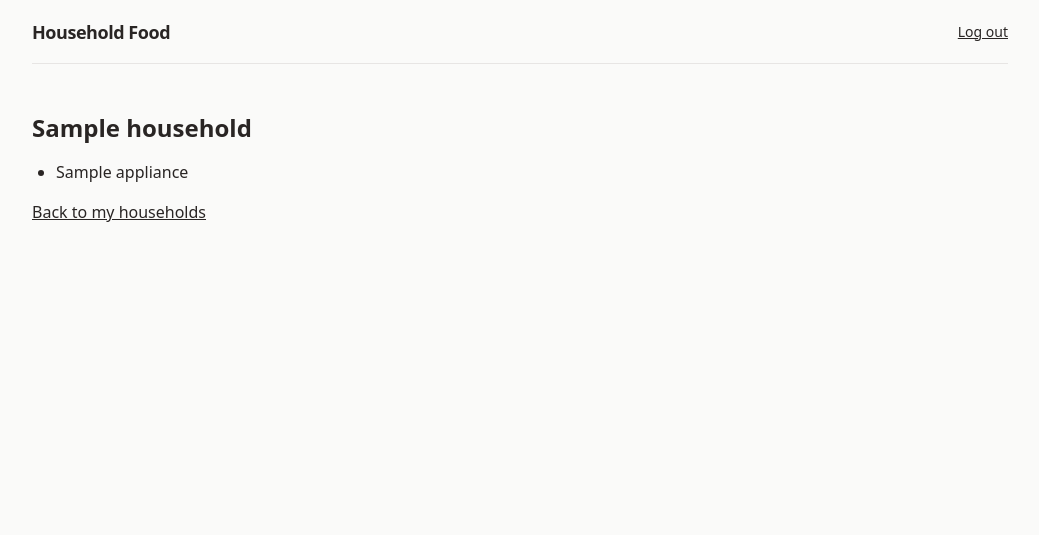
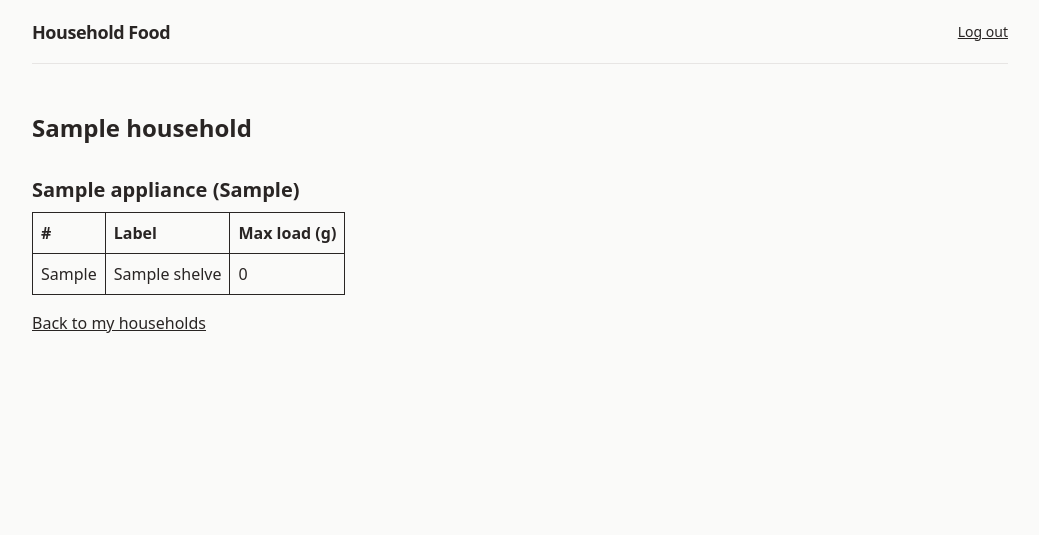
Before and after one commit to KovarikJakub/Pantry-Tracker, a Laravel app: template resources/views/household/show.blade.php in a window 1280 px wide. Shown: the top 535 px of the page, without its empty margins (120-1159 px from the left). Run offline with Laravel 12, Linux system fonts and the light colour scheme; the template is opened without the code that fills it: most values are stand-ins (such as "Sample title", 1, 10 or a date in 2020); style sheets or scripts are compiled from the project's sources.

Commit message:
add simple UI to display Applinaces and Shelves in a household

```diff
--- a/resources/views/household/show.blade.php
+++ b/resources/views/household/show.blade.php
@@ -35,11 +35,32 @@
     @if ($household->appliances->isEmpty())
         <p class="mt-4">There are no appliances in this household.</p>
     @else
-        <ul class="mt-4 list-disc pl-6">
-            @foreach ($household->appliances as $appliance)
-                <li>{{ $appliance->name }}</li>
-            @endforeach
-        </ul>
+        @foreach ($household->appliances as $appliance)
+            <h2 class="mt-8 text-xl font-semibold">{{ $appliance->name }} ({{ $appliance->appliance_type }})</h2>
+
+            @if ($appliance->shelves->isEmpty())
+                <p class="mt-2">This appliance has no shelves.</p>
+            @else
+                <table class="mt-2 border">
+                    <thead>
+                        <tr>
+                            <th class="border p-2 text-left">#</th>
+                            <th class="border p-2 text-left">Label</th>
+                            <th class="border p-2 text-left">Max load (g)</th>
+                        </tr>
+                    </thead>
+                    <tbody>
+                        @foreach ($appliance->shelves as $shelf)
+                            <tr>
+                                <td class="border p-2">{{ $shelf->shelf_order }}</td>
+                                <td class="border p-2">{{ $shelf->label }}</td>
+                                <td class="border p-2">{{ number_format((float) $shelf->max_load_capacity_g, 0, '.', ' ') }}</td>
+                            </tr>
+                        @endforeach
+                    </tbody>
+                </table>
+            @endif
+        @endforeach
     @endif
 
     <a href="{{ route('households.index') }}" class="mt-4 inline-block underline">Back to my households</a>
```
